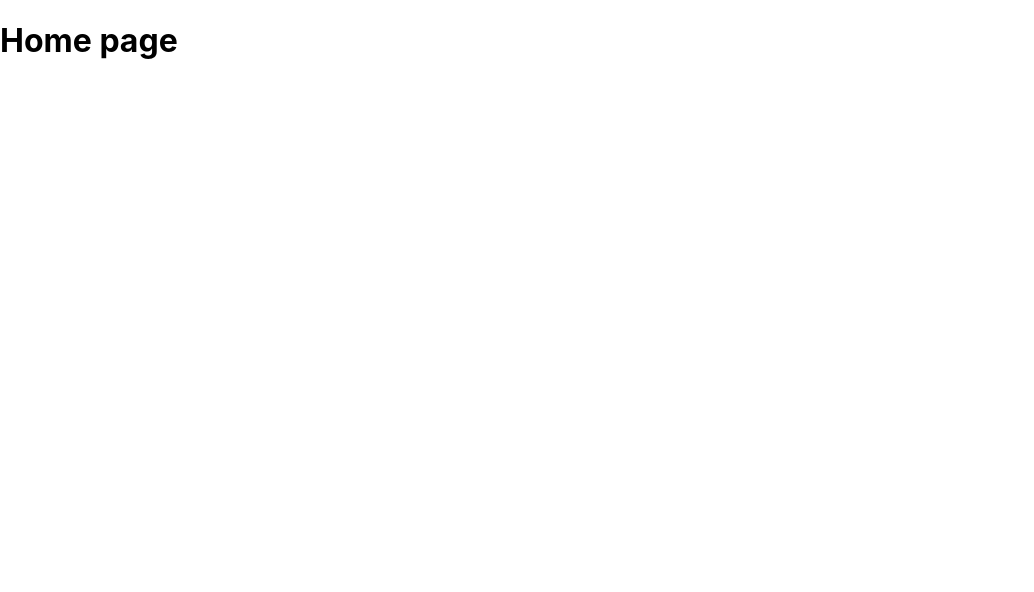
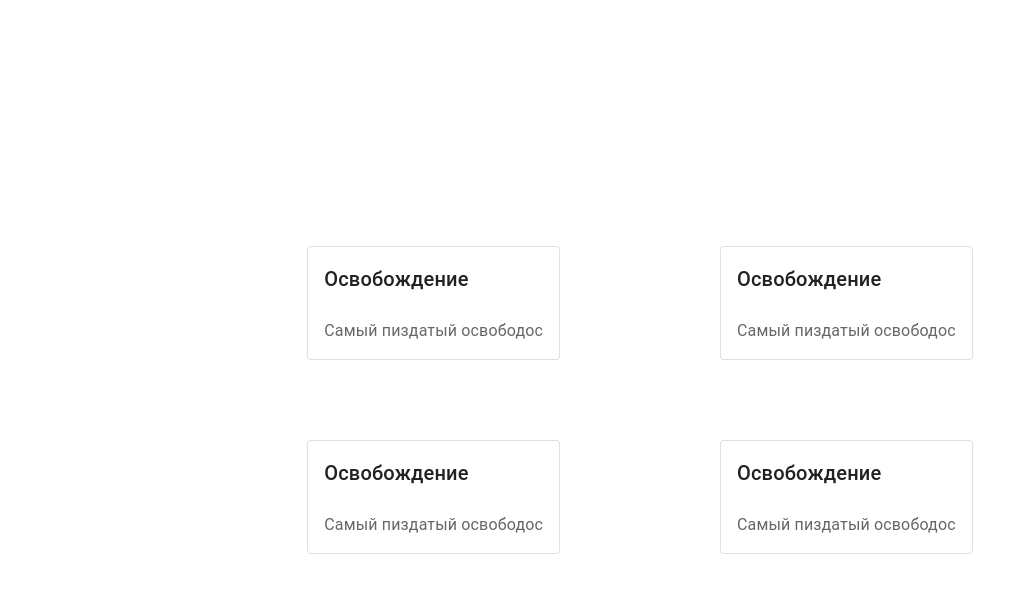
Before and after one commit to IT-FAMCS/documents, a React (Create React App) app in the folder front-doc/: page / in a window 1280 px wide. Shown: the top 592 px of the page, without its empty margins (0-1034 px from the left). Built offline with nearby package versions, Linux system fonts and the light colour scheme.

Commit message:
feat: Added CardComponent and changed content of HomePage

```diff
--- a/front-doc/src/App.css
+++ b/front-doc/src/App.css
@@ -36,3 +36,9 @@
         transform: rotate(360deg);
     }
 }
+
+.cardComponent {
+    width: 200vw;
+    height: 300vh;
+    background-color: D9D9D9;
+}
--- /dev/null
+++ b/front-doc/src/component/cards/CardComponent.tsx
@@ -0,0 +1,31 @@
+import { useNavigate } from "react-router-dom"
+
+import {Card, CardContent, Typography, CardActionArea} from "@mui/material"
+
+
+interface CardComponentProps {
+    path:string;
+    name:string;
+    description:string;
+}
+
+
+export const CardComponent: React.FC<CardComponentProps> = (props) => {
+    const navigate = useNavigate()
+
+    const handleClick = () => {
+        navigate(props.path)
+    }
+
+    return (
+                <Card variant="outlined">
+                    <CardActionArea onClick={handleClick}>
+                        <CardContent>
+                            <Typography variant="h6"  sx={{ mb:3 }}>{props.name}</Typography>
+                            <Typography variant="body1" color='text.secondary' >{props.description}</Typography>
+                        </CardContent>
+                    </CardActionArea>
+                </Card>
+
+    )
+}
--- a/front-doc/src/pages/home/HomePage.tsx
+++ b/front-doc/src/pages/home/HomePage.tsx
@@ -1,7 +1,24 @@
+import * as React from 'react';
+import {CardComponent} from '../../component/cards/CardComponent';
+import { Box, Stack } from '@mui/material';
+
+
+
 export const HomePage =() =>{
-return(
-<div>
-    <h1>Home page</h1>
-</div>
-);
+    return (
+    <div style={{ display: 'flex', justifyContent: 'center', alignItems: 'center', height: '100vh' }}>
+      <Stack alignItems="center">
+        <Stack width={'100%'} direction={'row'} spacing={20}>
+          <Stack spacing={10} direction={'column'}>
+            <CardComponent path={'/'} name={'Освобождение'} description={'Самый пиздатый освободос'}></CardComponent>
+            <CardComponent path={'/'} name={'Освобождение'} description={'Самый пиздатый освободос'}></CardComponent>
+          </Stack>
+          <Stack spacing={10} direction={'column'}>
+            <CardComponent path={'/'} name={'Освобождение'} description={'Самый пиздатый освободос'}></CardComponent>
+            <CardComponent path={'/'} name={'Освобождение'} description={'Самый пиздатый освободос'}></CardComponent>
+          </Stack>
+        </Stack>
+      </Stack>
+    </div>
+    )
 };
```
Also changed, not shown: 1 other file (tests, documents, lock files or other folders). Lines whose indentation alone changed are shown as unchanged.
